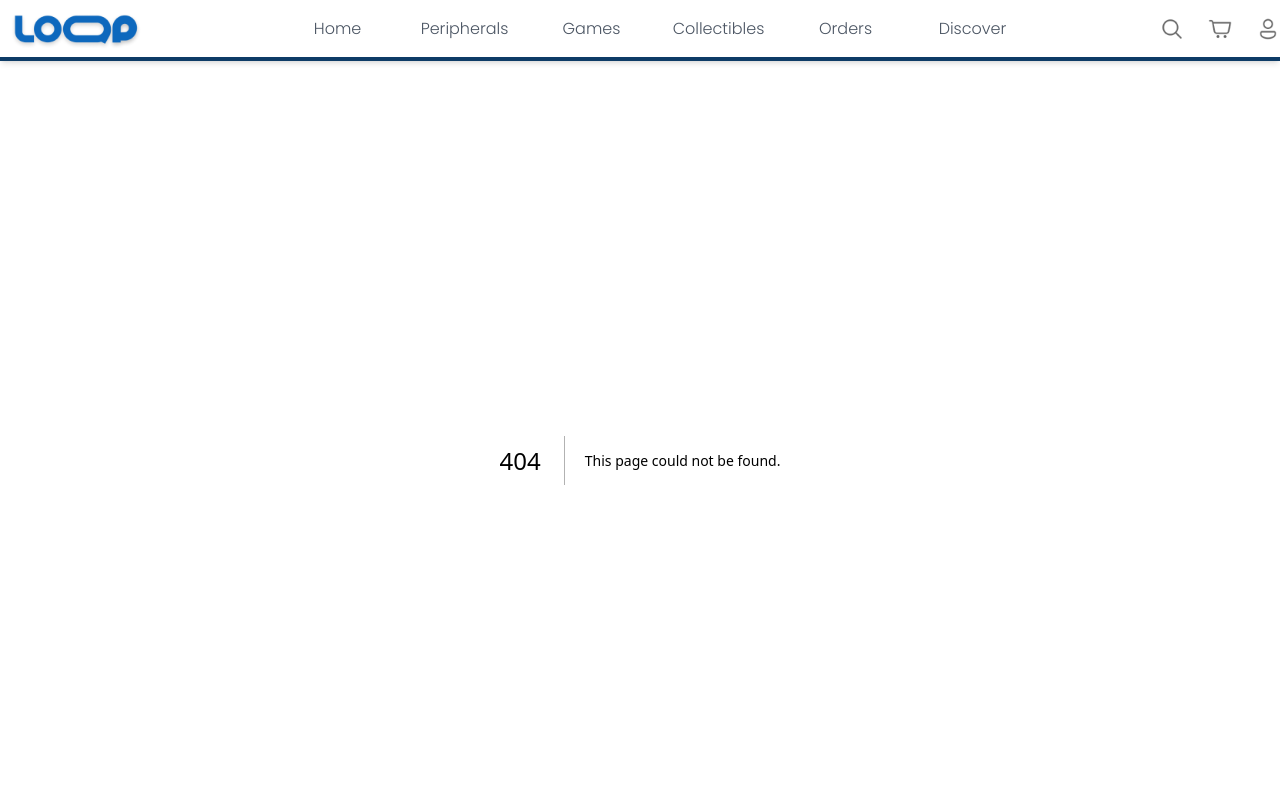
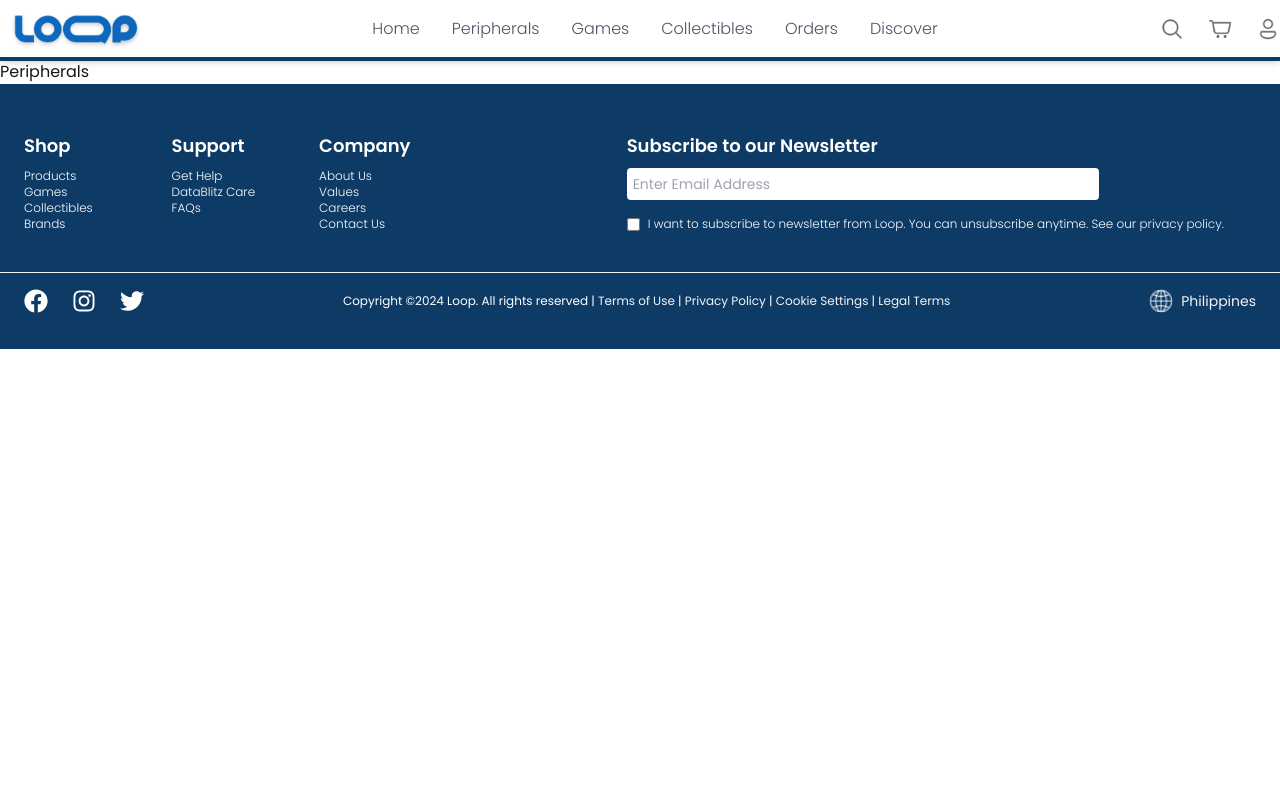
Before and after one commit to wintercutie/loop, a Next.js app: page /peripherals in a window 1280 px wide. Before the commit this address had no page. Shown: the top 800 px of the page. Built offline with nearby package versions, Linux system fonts and the light colour scheme.

Commit message:
drophover added blant

```diff
--- /dev/null
+++ b/src/app/peripherals/page.jsx
@@ -0,0 +1,7 @@
+import React from 'react'
+
+export default function Peripherals() {
+  return (
+    <div>Peripherals</div>
+  )
+}
--- a/src/app/products/page.jsx
+++ /dev/null
@@ -1,7 +0,0 @@
-import React from 'react'
-
-export default function Products() {
-  return (
-    <div>Products</div>
-  )
-}
--- a/src/components/Navbar.jsx
+++ b/src/components/Navbar.jsx
@@ -1,31 +1,62 @@
 "use client";
 import React, { useState } from "react";
 import Image from "next/image";
-import { motion } from "framer-motion";
-import { useRouter } from "next/navigation"; // Import useRouter from Next.js
-import Link from "next/link"; // Import Link for navigation
+import { useRouter } from "next/navigation";
+import Link from "next/link";
+
+const Dropdown = ({ label, items, href }) => {
+  const [isHovered, setIsHovered] = useState(false);
+
+  return (
+    <div
+      className="relative group"
+      onMouseEnter={() => setIsHovered(true)}
+      onMouseLeave={() => setIsHovered(false)}
+    >
+      {/* Label */}
+      <Link href={href} passHref>
+        <span className="block font-light hover:font-semibold text-gray-600 hover:text-[#0D3B66] cursor-pointer">
+          {label}
+        </span>
+      </Link>
+
+      {/* Dropdown */}
+      {isHovered && (
+        <div className="absolute left-0 top-full mt-2 w-48 bg-white shadow-lg rounded-md z-50">
+          <ul className="flex flex-col space-y-1 py-2">
+            {items.map((item) => (
+              <li key={item.label}>
+                <Link href={item.href} passHref>
+                  <span className="block px-4 py-2 text-sm text-gray-700 hover:bg-gray-100 hover:text-[#0D3B66] cursor-pointer">
+                    {item.label}
+                  </span>
+                </Link>
+              </li>
+            ))}
+          </ul>
+        </div>
+      )}
+    </div>
+  );
+};
 
 export default function Navbar() {
   const [isSearchOpen, setIsSearchOpen] = useState(false);
-  const [searchTerm, setSearchTerm] = useState(""); // Add state for the search term
-  const router = useRouter(); // Initialize the router
+  const [searchTerm, setSearchTerm] = useState("");
+  const router = useRouter();
 
   const toggleSearchBar = () => setIsSearchOpen(!isSearchOpen);
 
-  // Close search bar when mouse leaves
-  const handleMouseLeave = () => setIsSearchOpen(false);
-
-  // Handle Enter key press to navigate
   const handleKeyDown = (e) => {
     if (e.key === "Enter" && searchTerm) {
-      router.push(`/search/${searchTerm}`); // Navigate to /search/[slug]
+      router.push(`/search/${searchTerm}`);
     }
   };
 
   return (
     <nav className="bg-white text-black pt-1 fixed top-0 left-0 right-0 shadow-md z-50 w-full">
       <div className="container mx-auto flex items-center justify-between">
-        {/* Logo - Make it clickable */}
+        {/* Logo */}
         <div className="flex items-center flex-shrink-0">
           <Link href="/" passHref>
             <Image
@@ -39,32 +70,81 @@ export default function Navbar() {
         </div>
 
         {/* Categories */}
-        <div
-          className={`flex-grow hidden md:flex justify-center ${
-            isSearchOpen ? "opacity-0" : "opacity-100"
-          }`}
-        >
+        <div className="flex-grow hidden md:flex justify-center">
           <ul className="flex space-x-8">
-            {[
-              { label: "Home", href: "/" },
-              { label: "Peripherals", href: "/products" },
-              { label: "Games", href: "/games" },
-              { label: "Collectibles", href: "/collectibles" },
-              { label: "Orders", href: "/user/purchase/all" },
-              { label: "Discover", href: "/discover" },
-            ].map((item) => (
-              <li
-                key={item.label}
-                className="cursor-pointer transition-all"
-                style={{ minWidth: "95px", textAlign: "center" }} // Ensures consistent width
-              >
-                <Link href={item.href} passHref>
-                  <span className="block font-light hover:font-semibold text-gray-600 hover:text-[#0D3B66]">
-                    {item.label}
+            <li>
+              <Link href="/" passHref>
+                <span className="block font-light hover:font-semibold text-gray-600 hover:text-[#0D3B66] cursor-pointer">
+                  Home
                 </span>
               </Link>
             </li>
-            ))}
+            <li>
+              <Dropdown
+                label="Peripherals"
+                href="/products"
+                items={[
+                  { label: "Mice", href: "/peripherals/mice" },
+                  { label: "Keyboards", href: "/peripherals/keyboards" },
+                  { label: "Headsets", href: "/peripherals/headsets" },
+                  { label: "Microphones", href: "/peripherals/microphones" },
+                  { label: "Webcams", href: "/peripherals/webcams" },
+                  { label: "Gamepads", href: "/peripherals/gamepads" },
+                  { label: "Gaming Chairs", href: "/peripherals/chairs" },
+                  { label: "Mousepads", href: "/peripherals/mousepads" },
+                  { label: "Keyboard Covers", href: "/peripherals/covers" },
+                  { label: "Headset Stands", href: "/peripherals/stands" },
+                  { label: "Cables", href: "/peripherals/cables" },
+                ]}
+              />
+            </li>
+            <li>
+              <Dropdown
+                label="Games"
+                href="/games"
+                items={[
+                  { label: "Action", href: "/games/action" },
+                  { label: "Adventure", href: "/games/adventure" },
+                  { label: "Casual", href: "/games/casual" },
+                  { label: "Fighting", href: "/games/fighting" },
+                  { label: "Puzzle", href: "/games/puzzle" },
+                  { label: "Racing", href: "/games/racing" },
+                  { label: "Role Playing", href: "/games/role-playing" },
+                  { label: "Shooter", href: "/games/shooter" },
+                  { label: "Simulation", href: "/games/simulation" },
+                  { label: "Sports", href: "/games/sports" },
+                ]}
+              />
+            </li>
+            <li>
+              <Dropdown
+                label="Collectibles"
+                href="/collectibles"
+                items={[
+                  { label: "Action Figures", href: "/collectibles/action-figures" },
+                  { label: "Amiibo", href: "/collectibles/amiibo" },
+                  { label: "Badges", href: "/collectibles/badges" },
+                  { label: "Cards", href: "/collectibles/cards" },
+                  { label: "Rubber Straps", href: "/collectibles/rubber-straps" },
+                  { label: "Plush", href: "/collectibles/plush" },
+                  { label: "Others", href: "/collectibles/others" },
+                ]}
+              />
+            </li>
+            <li>
+              <Link href="/user/purchase/all" passHref>
+                <span className="block font-light hover:font-semibold text-gray-600 hover:text-[#0D3B66] cursor-pointer">
+                  Orders
+                </span>
+              </Link>
+            </li>
+            <li>
+              <Link href="/discover" passHref>
+                <span className="block font-light hover:font-semibold text-gray-600 hover:text-[#0D3B66] cursor-pointer">
+                  Discover
+                </span>
+              </Link>
+            </li>
           </ul>
         </div>
 
@@ -99,25 +179,18 @@ export default function Navbar() {
       <div className="bg-[#0D3B66] h-1 w-full mt-1"></div>
 
       {/* Search Bar */}
-      <motion.div
-        className="absolute top-0 left-1/2 transform -translate-x-1/2 bg-white shadow-lg pt-2"
-        initial={{ width: "0%", opacity: 0 }}
-        animate={{
-          width: isSearchOpen ? "50rem" : "0%",
-          opacity: isSearchOpen ? 1 : 0,
-        }}
-        transition={{ duration: 0.5 }}
-        onMouseLeave={handleMouseLeave} // Close the search bar when mouse leaves
-      >
+      {isSearchOpen && (
+        <div className="absolute top-0 left-1/2 transform -translate-x-1/2 bg-white shadow-lg pt-2 w-[50rem]">
           <input
             type="text"
             className="w-full p-2 border border-gray-300 rounded-md"
             placeholder="Search..."
             value={searchTerm}
-          onChange={(e) => setSearchTerm(e.target.value)} // Update search term as user types
-          onKeyDown={handleKeyDown} // Trigger navigation on Enter key press
+            onChange={(e) => setSearchTerm(e.target.value)}
+            onKeyDown={handleKeyDown}
           />
-      </motion.div>
+        </div>
+      )}
     </nav>
   );
 }
```
Lines whose indentation alone changed are shown as unchanged.
